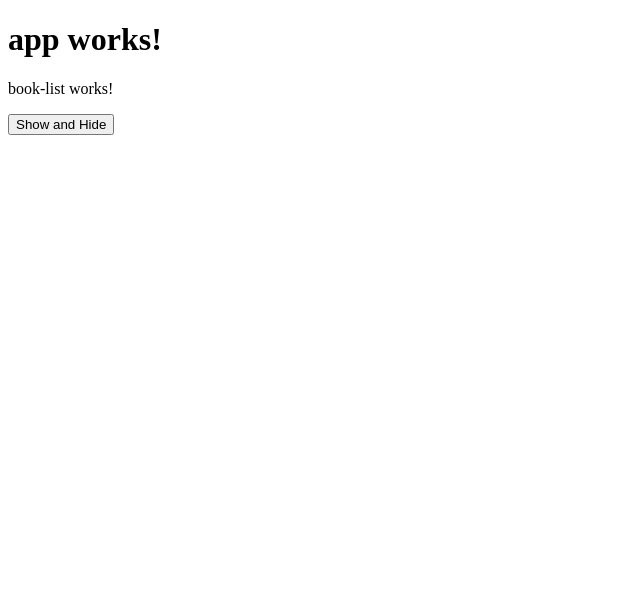
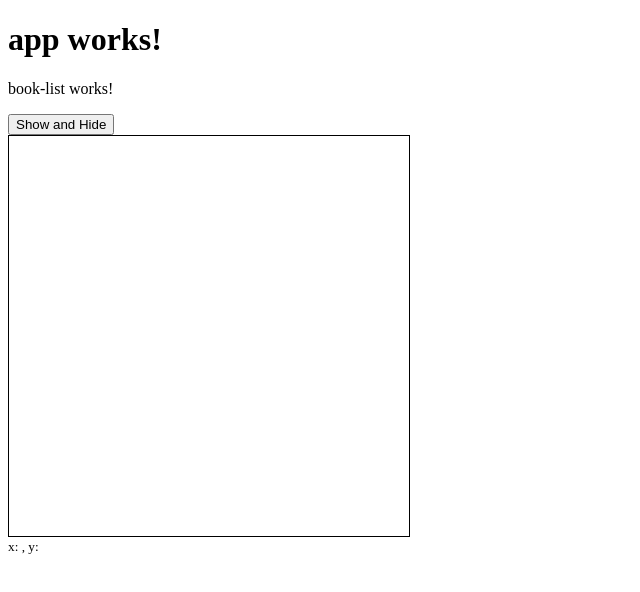
Before and after one commit to KillerCodeMonkey/angular2-rc5-webpack-cli, an Angular app: page / in a window 1280 px wide. Shown: the top 592 px of the page, without its empty margins (0-640 px from the left). Built offline with nearby package versions, Linux system fonts and the light colour scheme.

Commit message:
mousemove box

```diff
--- a/src/app/book-list/book-list.component.html
+++ b/src/app/book-list/book-list.component.html
@@ -1,5 +1,7 @@
 <p [hidden]="isHidden">
   book-list works!
 </p>
+<button (click)="isHidden=!isHidden">Show and Hide</button>
 
-<button (click)="isHidden=!isHidden">Show and Hide</button>
+<div style="height: 400px; width: 400px; border: 1px solid" (mousemove)="x=$event.clientX; y=$event.clientY;"></div>
+<small>x: {{x}}, y: {{y}}</small>
```
